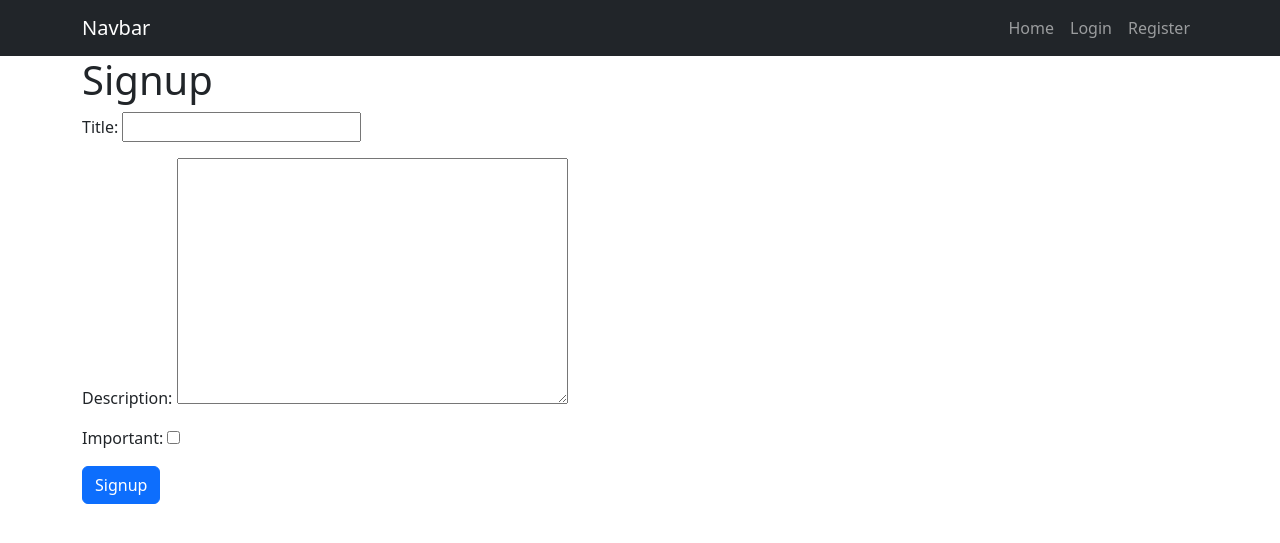
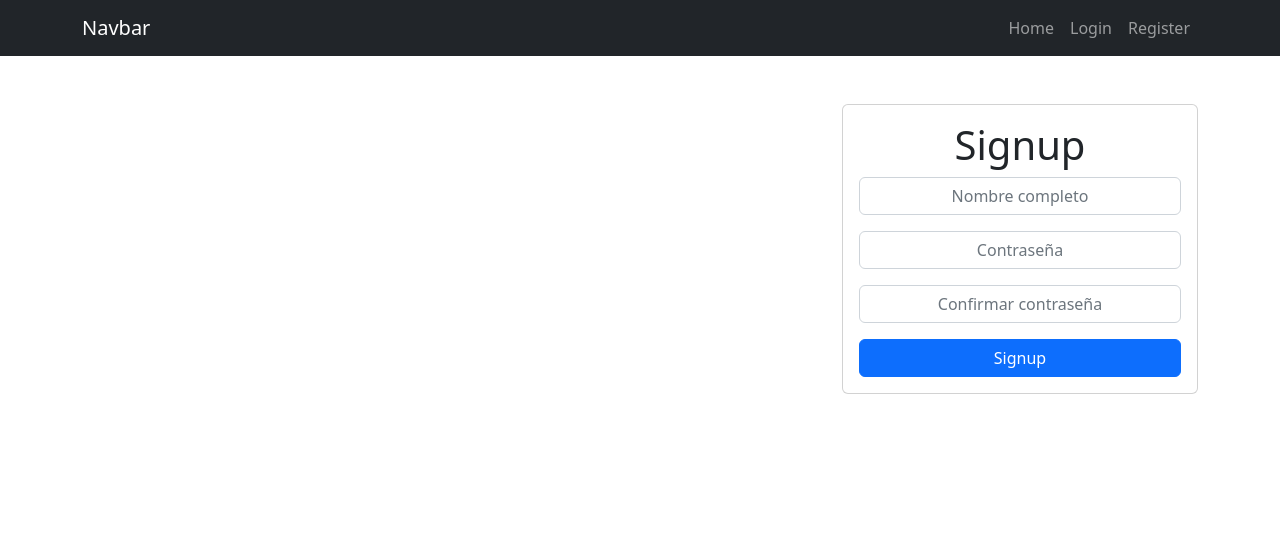
Before and after one commit to Leonard3456/login-y-registro-mtk, a Django app: template tasks/templates/signup.html in a window 1280 px wide. Shown: the top 543 px of the page. Run offline with Django 5.2, Linux system fonts and the light colour scheme; the template is opened without the code that fills it: values that come from a table or form of the project are taken from there, others are empty.

Commit message:
first commit

```diff
--- a/tasks/templates/base.html
+++ b/tasks/templates/base.html
@@ -7,12 +7,14 @@
     <title>Django CRUD</title>
     <link rel="stylesheet" href="https://cdn.jsdelivr.net/npm/bootstrap@5.2.0/dist/css/bootstrap.min.css">
     <script src="https://cdn.jsdelivr.net/npm/bootstrap@5.2.0/dist/js/bootstrap.bundle.min.js"></script>
+    <link rel="stylesheet" href="style.css">
 
   </head>
   <body>
     {% include '_navbar.html' %}
 
-    {% block content %} <!--aqui iran otras paginas-->
+    {% block content %}
+    <!--aqui iran otras paginas-->
     {% endblock %}
   </body>
 </html>
--- a/tasks/templates/signup.html
+++ b/tasks/templates/signup.html
@@ -1,13 +1,60 @@
-{% extends 'base.html' %} {% block content %} <!--Todos tienen la posibilidad de que se sobreponga un archivo-->
+{% extends 'base.html' %}
+{% block content %} <!--Todos tienen la posibilidad de que se sobreponga un archivo-->
 
 <div class="container">
-  <h1>Signup</h1>
+  <div class="row">
+    <div class="col-md-4 offset-md-8 mt-5">
 
-  {{error}}
+      <form action="/signup/" method="POST" class="card card-body text-center">
+      <h1>Signup</h1>
 
-  <form action="/signup/" method="POST">
-    {% csrf_token %} {{form.as_p}}
-    <button class="btn btn-primary">Signup</button>
-  </form>
+      {{error}}
+
+
+        {% csrf_token %}
+
+        <style>
+          .center-placeholder::placeholder {
+            text-align: center;
+          }
+        </style>
+
+
+
+      <!--<div class="mb-3">
+          <input type="text" name="email" id="email" class="form-control text-center center-placeholder"
+          placeholder="Email">
+        </div>-->
+
+        <div class="mb-3">
+
+          <input type="text" name="username" id="nombre"class="form-control text-center center-placeholder"
+          placeholder="Nombre completo">
+        </div>
+
+        <div class="mb-3">
+
+          <input type="password" name="password1" id="password1"class="form-control text-center center-placeholder"
+          placeholder="Contraseña">
+        </div>
+
+        <div class="mb-3">
+
+          <input type="password" name="password2" id="password2"class="form-control text-center center-placeholder"
+          placeholder="Confirmar contraseña">
+        </div>
+
+
+
+
+
+        <!--{{form}}-->
+        <button class="btn btn-primary">
+          Signup
+        </button>
+      </form>
+    </div>
+  </div>
+
 </div>
 {% endblock %}
```
Also changed, not shown: tasks/templates/home.html (+15 -1 lines), db.sqlite3, tasks/templates/style.css (added).
